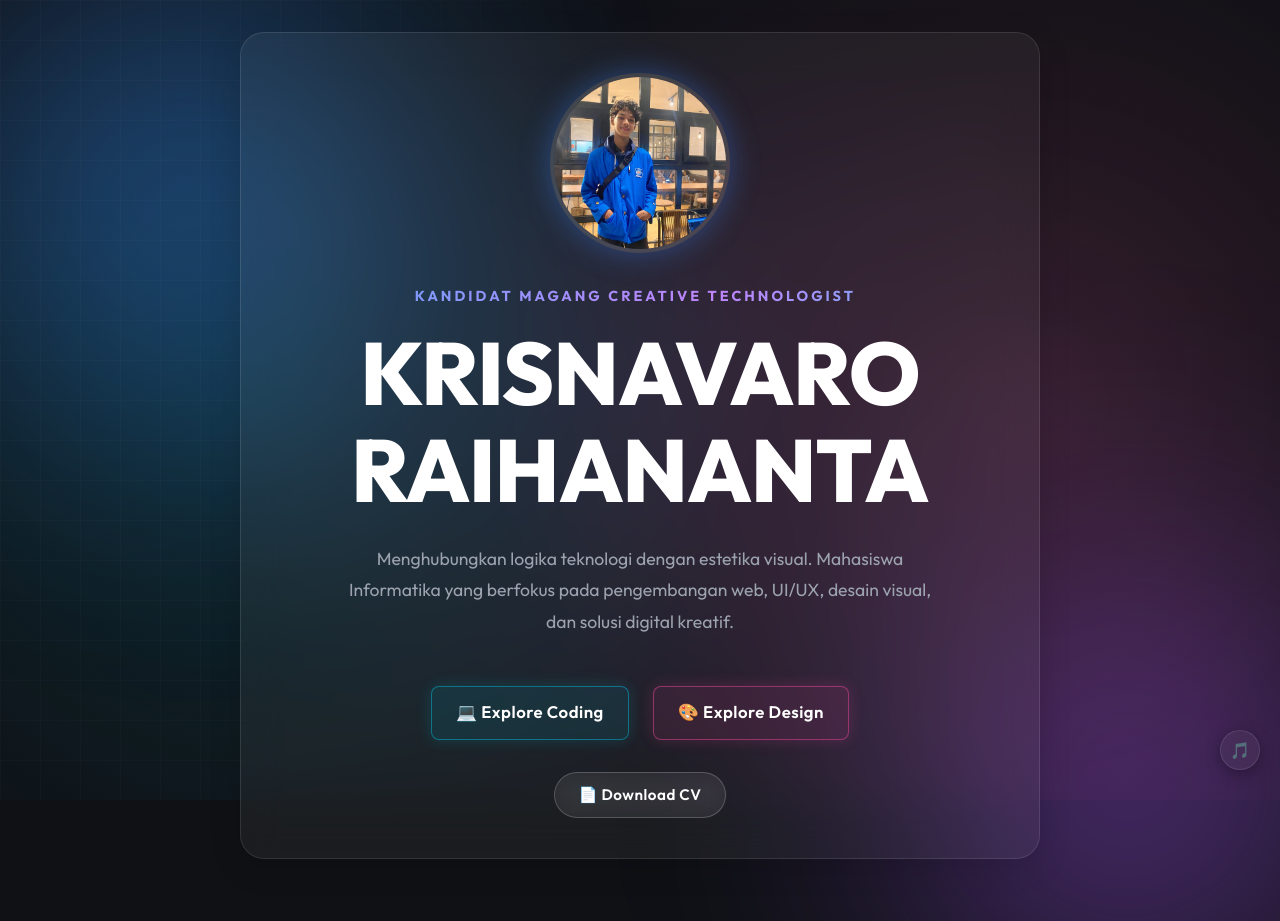
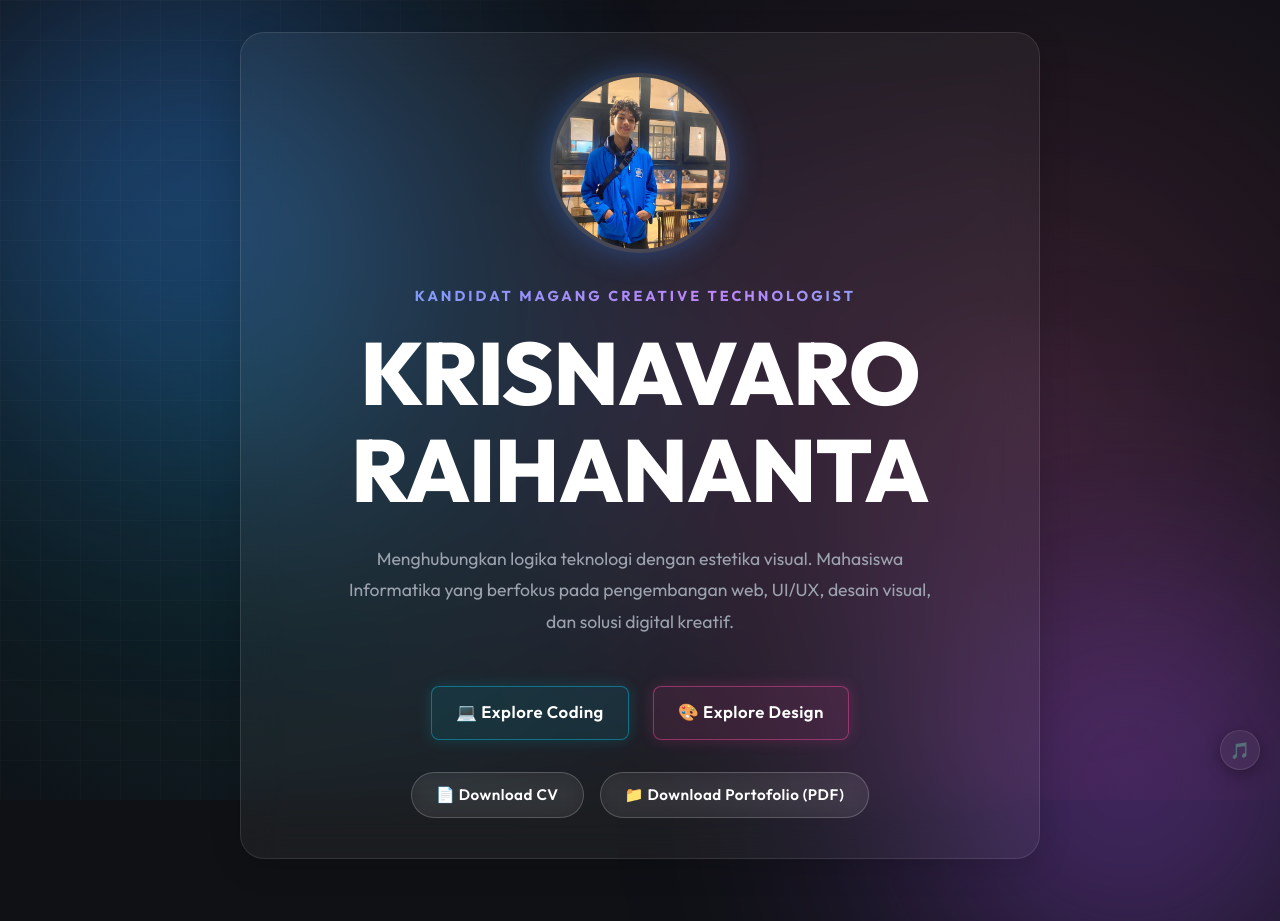
Before and after one commit to Krisnavaro/portofolio-krisna, a Next.js app: page / in a window 1280 px wide. Shown: the top 921 px of the page. Built offline with nearby package versions, Linux system fonts and the light colour scheme.

Commit message:
Add second download button for Portfolio PDF and update CV PDF

```diff
--- a/src/app/page.js
+++ b/src/app/page.js
@@ -207,8 +207,8 @@ export default function Home() {
             </Link>
           </div>
 
-          {/* Download CV Button - Separated */}
-          <div className="delay-300" style={{ display: 'flex', justifyContent: 'center' }}>
+          {/* Download CV & Portofolio Buttons */}
+          <div className="delay-300" style={{ display: 'flex', justifyContent: 'center', gap: '1rem', flexWrap: 'wrap' }}>
             <a
               href="/cv.pdf"
               download="CV_Krisnavaro.pdf"
@@ -222,6 +222,21 @@ export default function Home() {
               }}
             >
               📄 Download CV
+            </a>
+
+            <a
+              href="/portofolio.pdf"
+              download="Portofolio_Krisnavaro.pdf"
+              className="btn btn-glass"
+              style={{
+                borderColor: "rgba(255, 255, 255, 0.2)",
+                color: "var(--foreground)",
+                padding: '0.6rem 1.5rem',
+                fontSize: '0.95rem',
+                borderRadius: '50px'
+              }}
+            >
+              📁 Download Portofolio (PDF)
             </a>
           </div>
         </div>
```
Also changed, not shown: 2 other files (tests, documents, lock files or other folders).
